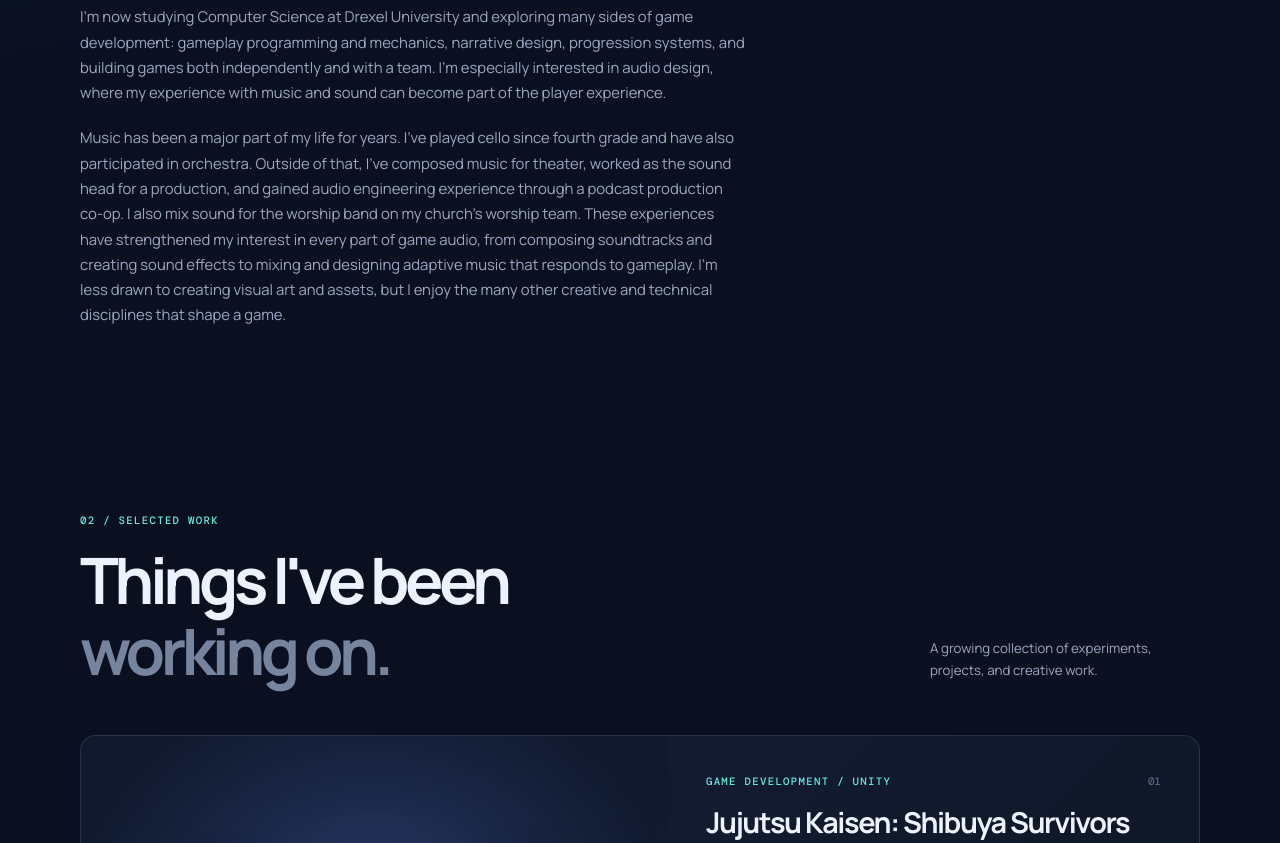
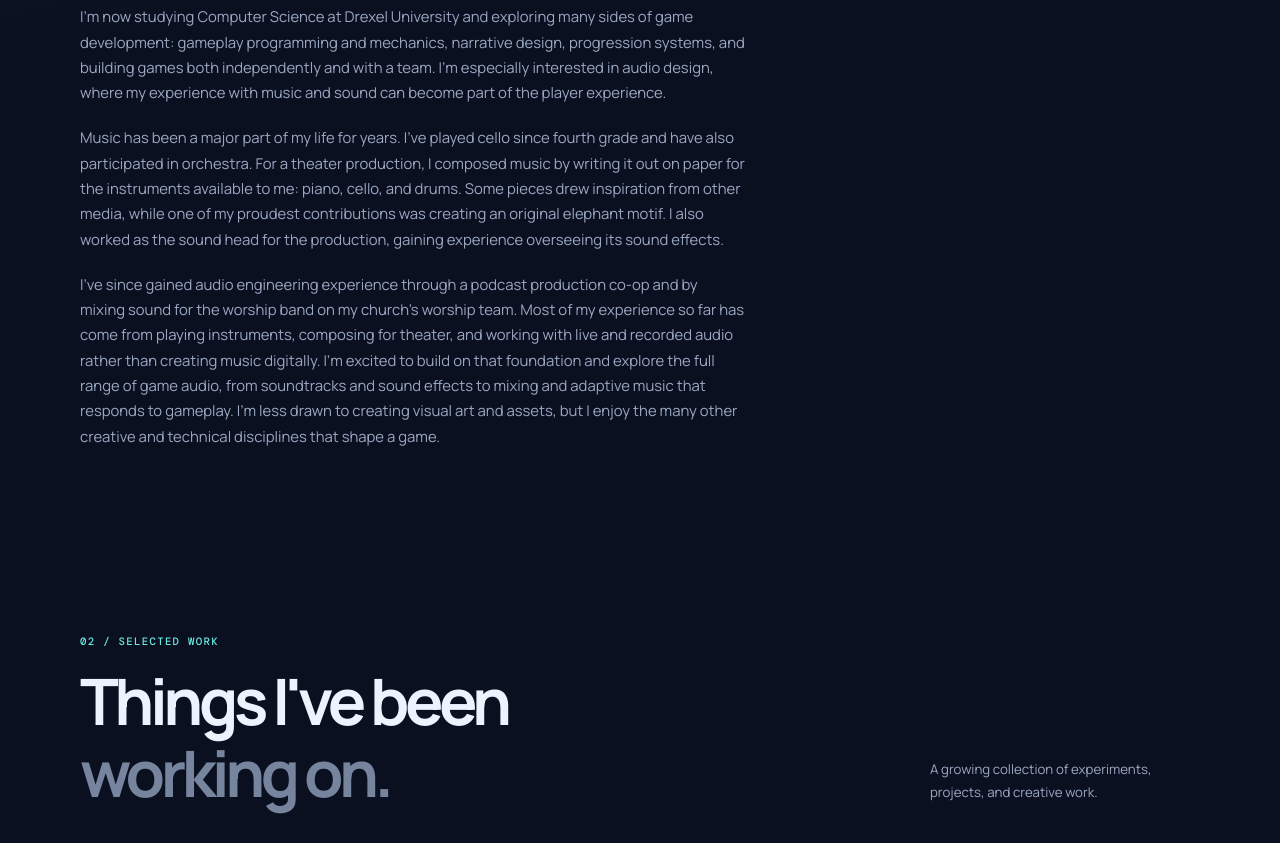
Before and after one commit to calebkang2024/calebkang2024.github.io, a plain HTML site: page index.html in a window 1280 px wide. Shown: the part 1507-2350 px from the top of the page. Drawn offline with nearby package versions, Linux system fonts and the light colour scheme.

Commit message:
Add detail about theater composition and current audio experience

```diff
--- a/index.html
+++ b/index.html
@@ -68,7 +68,8 @@
           <p>I love reading books, but I see games as one of the most immersive ways to tell a story. Through visuals, music, environments, character interactions, and player choices, games can communicate in ways that go beyond the written page and let people experience a story for themselves.</p>
           <p>My interest in building games also grew from discovering that I understood computer logic and enjoyed programming. I started experimenting with Scratch, creating my own games and becoming interested in how interactive experiences are designed and built.</p>
           <p>I'm now studying Computer Science at Drexel University and exploring many sides of game development: gameplay programming and mechanics, narrative design, progression systems, and building games both independently and with a team. I'm especially interested in audio design, where my experience with music and sound can become part of the player experience.</p>
-          <p>Music has been a major part of my life for years. I've played cello since fourth grade and have also participated in orchestra. Outside of that, I've composed music for theater, worked as the sound head for a production, and gained audio engineering experience through a podcast production co-op. I also mix sound for the worship band on my church's worship team. These experiences have strengthened my interest in every part of game audio, from composing soundtracks and creating sound effects to mixing and designing adaptive music that responds to gameplay. I'm less drawn to creating visual art and assets, but I enjoy the many other creative and technical disciplines that shape a game.</p>
+          <p>Music has been a major part of my life for years. I've played cello since fourth grade and have also participated in orchestra. For a theater production, I composed music by writing it out on paper for the instruments available to me: piano, cello, and drums. Some pieces drew inspiration from other media, while one of my proudest contributions was creating an original elephant motif. I also worked as the sound head for the production, gaining experience overseeing its sound effects.</p>
+          <p>I've since gained audio engineering experience through a podcast production co-op and by mixing sound for the worship band on my church's worship team. Most of my experience so far has come from playing instruments, composing for theater, and working with live and recorded audio rather than creating music digitally. I'm excited to build on that foundation and explore the full range of game audio, from soundtracks and sound effects to mixing and adaptive music that responds to gameplay. I'm less drawn to creating visual art and assets, but I enjoy the many other creative and technical disciplines that shape a game.</p>
         </div>
         <aside class="about-aside">
           <div class="aside-card">
@@ -159,7 +160,7 @@
         </div>
         <div class="timeline-item">
           <div class="timeline-date">THEATER EXPERIENCE</div>
-          <div><h3>Sound Head — <em>The Giver</em></h3><p class="timeline-org">High School Theater Production</p><p>Worked on production sound, including composing music and overseeing sound effects.</p></div>
+          <div><h3>Sound Head — <em>The Giver</em></h3><p class="timeline-org">High School Theater Production</p><p>Composed music on paper for piano, cello, and drums, including an original elephant motif, and oversaw sound effects for the production.</p></div>
         </div>
         <div class="timeline-item">
           <div class="timeline-date">CHURCH MUSIC & AUDIO</div>
```
